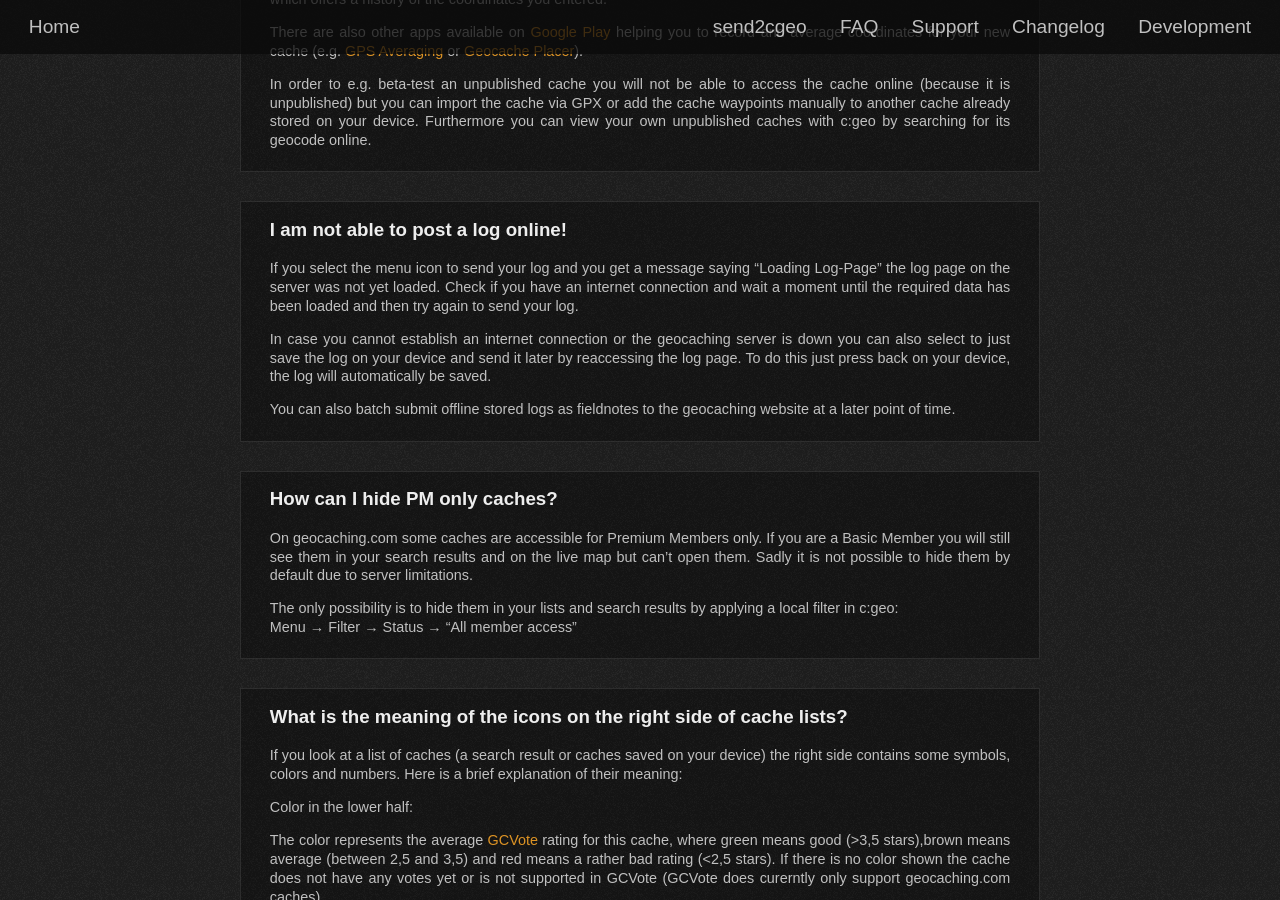
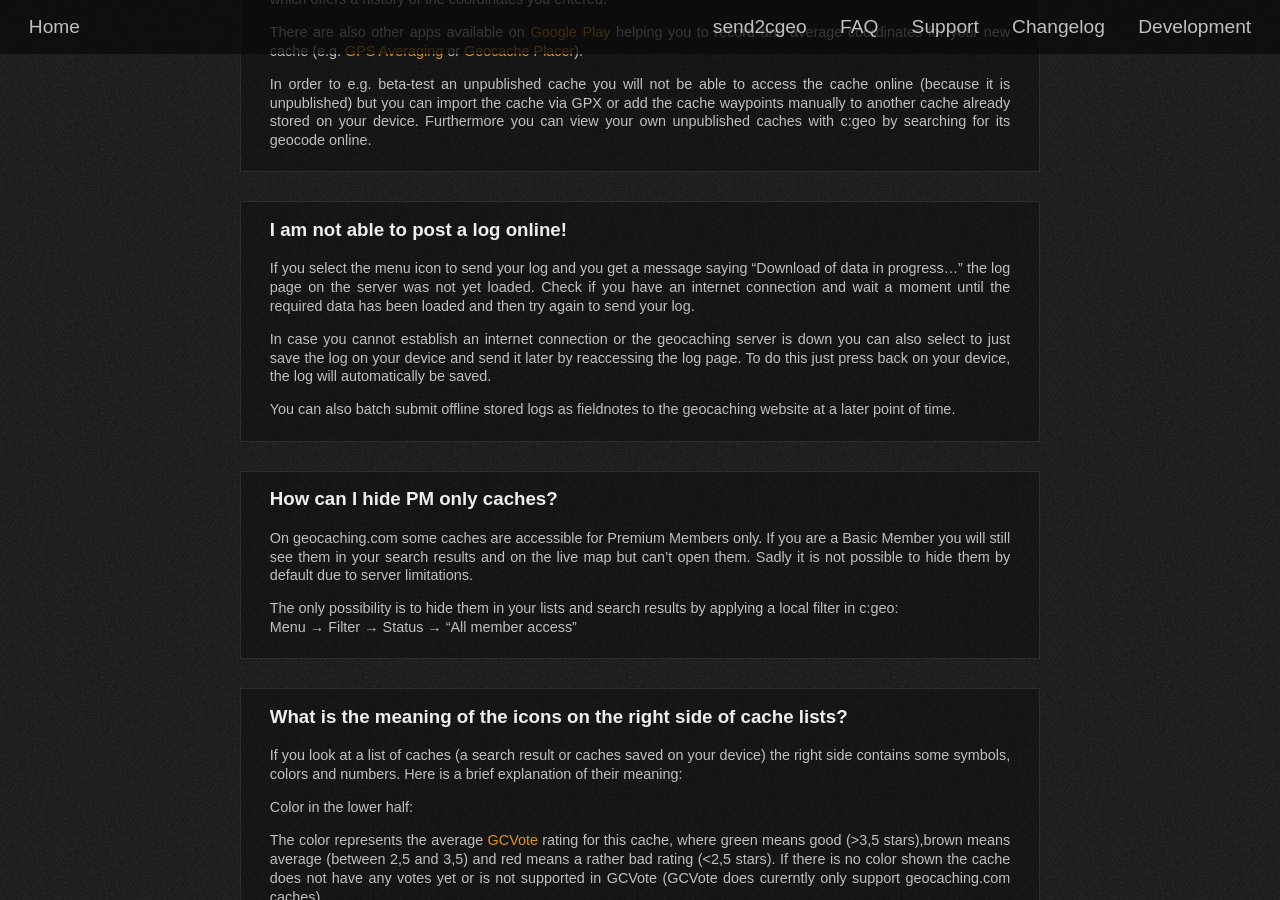
Before and after one commit to cgeo/cgeo.github.io, a Jekyll site: the page built from faq.html, in a window 1280 px wide and 900 px high, scrolled down 9634 px. Built offline with Jekyll 4.4.1, drawn with Linux system fonts in a browser that asks for light colours; some web fonts are replaced.

Commit message:
FAQ: Reflect changed string in the app

```diff
--- a/_data/faq.yml
+++ b/_data/faq.yml
@@ -313,7 +313,7 @@
       - title: I am not able to post a log online!
         id: not-able-to-post-log
         content: |
-            If you select the menu icon to send your log and you get a message saying "Loading Log-Page" the log page on the server was not yet loaded.
+            If you select the menu icon to send your log and you get a message saying "Download of data in progress..." the log page on the server was not yet loaded.
             Check if you have an internet connection and wait a moment until the required data has been loaded and then try again to send your log.
 
             In case you cannot establish an internet connection or the geocaching server is down you can also select to just save the log on your device and send it later by reaccessing the log page.
```
